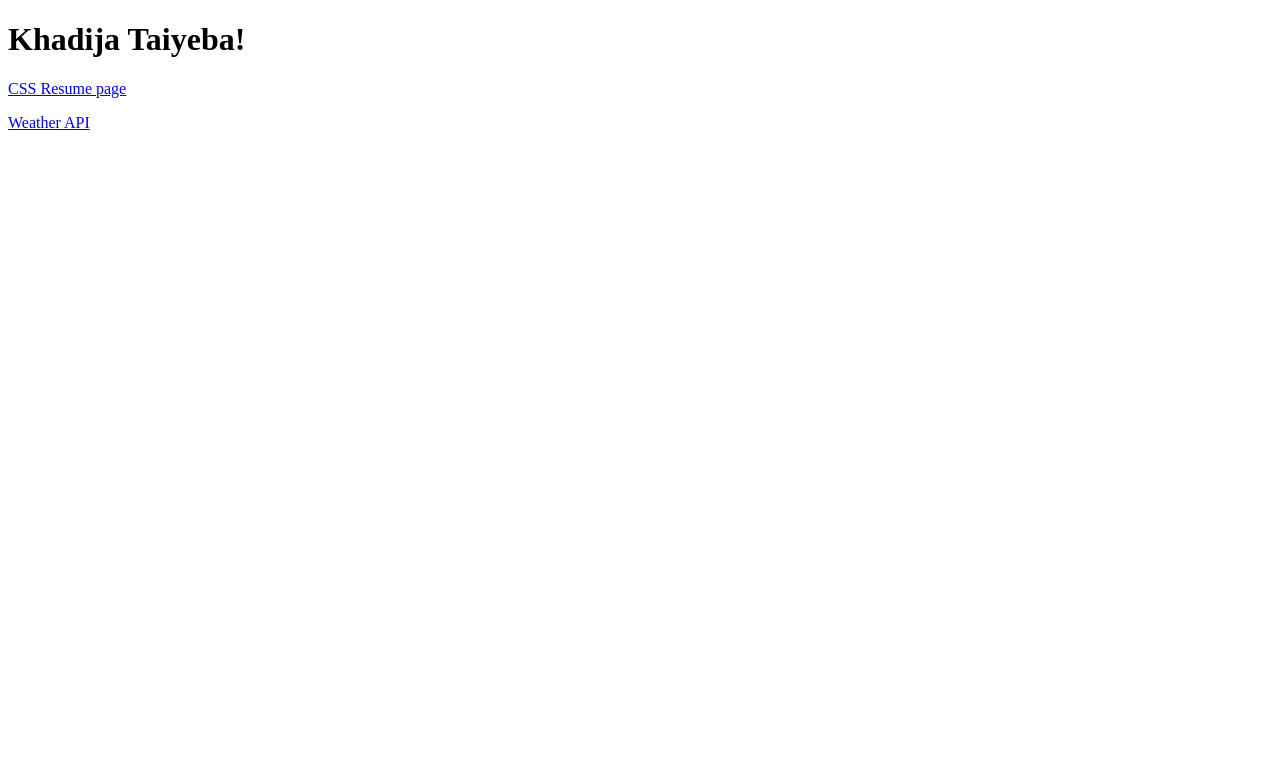
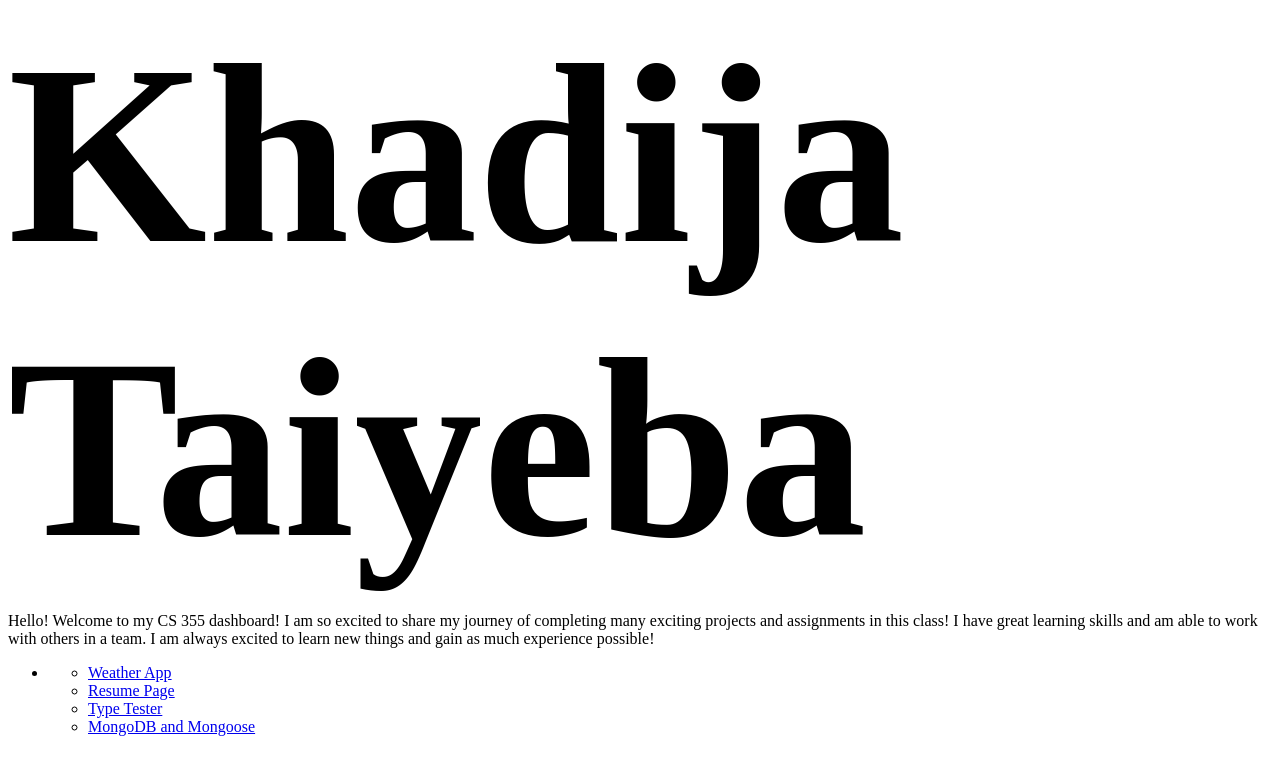
Before and after one commit to Ktaiyeba/Ktaiyeba.github.io, a plain HTML site: page index.html in a window 1280 px wide. Drawn offline with nearby package versions, Linux system fonts and the light colour scheme; files that its build step writes are made by us from their sources.

Commit message:
Update index.html

```diff
--- a/index.html
+++ b/index.html
@@ -1,19 +1,39 @@
 <!DOCTYPE html>
 <html>
-  <title>CS 355 Home Page</title>
+  <head>
+    <meta charset="UTF-8">
+    <meta name="viewport" content="width=device-width, initial-scale=1.0">
+    <title>Khadija's CS 355 Dashboard</title>
+    <link rel="stylesheet" href="style.css">
 
+  </head>
   <body>
-    <h1>Khadija Taiyeba!</h1>
-    <p>
-      <a href="https://Ktaiyeba.github.io/css-portfolio/index.html"
-        >CSS Resume page</a
-      >
-    </p>
+    <header>
+      <h1>Khadija Taiyeba </h1>
+      <p>Hello! Welcome to my CS 355 dashboard! I am so excited to share my journey of completing many exciting projects and assignments in this class! I have great learning skills and am able to work with others in a team. I am always excited to learn new things and gain as much experience possible! </p>
+    </header>
 
-    <p>
-      <a href="https://Ktaiyeba.github.io/weather-api/weather/weatherapp.html"
-        >Weather API</a
-      >
-    </p>
-  </body>
+    <ul id="dash">
+      <li class="board">
+        <ul>
+              <li>
+                <a href="https://ktaiyeba.github.io/weather-api/weather/weatherapp.html">Weather App</a>
+              </li>
+              <li>
+                <a href="https://Ktaiyeba.github.io/css-portfolio/index.html"> Resume Page </a>
+              </li>
+              <li>
+                <a href="https://Ktaiyeba.github.io/Type/index.html">Type Tester</a>
+              </li>
+              <li>
+                <a href="https://boilerplate-mongomongoose.ktaiyeba.repl.co/
+">MongoDB and Mongoose</a>
+              </li>
+
+
+    <footer>
+      <p></p>
+      <a id="foot" href=" "></a>
+    </footer>
+</body>
 </html>
```
